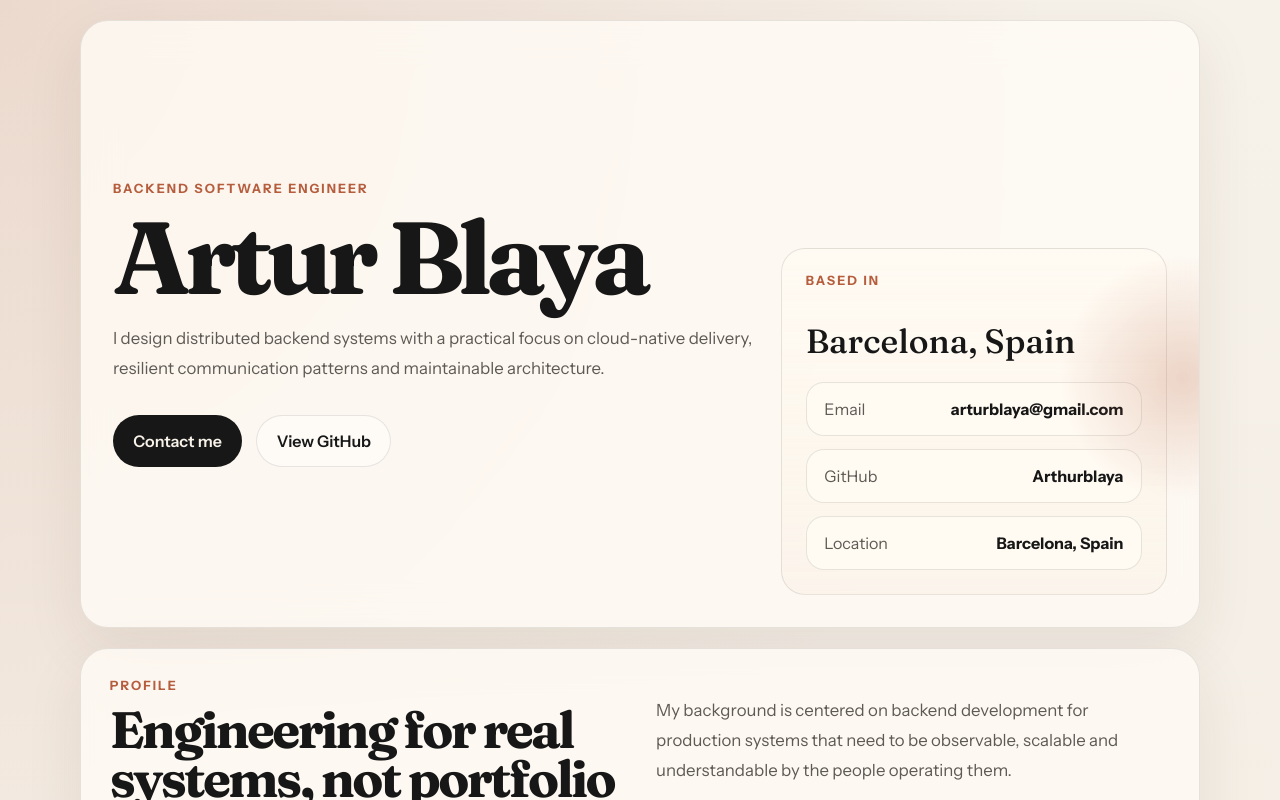
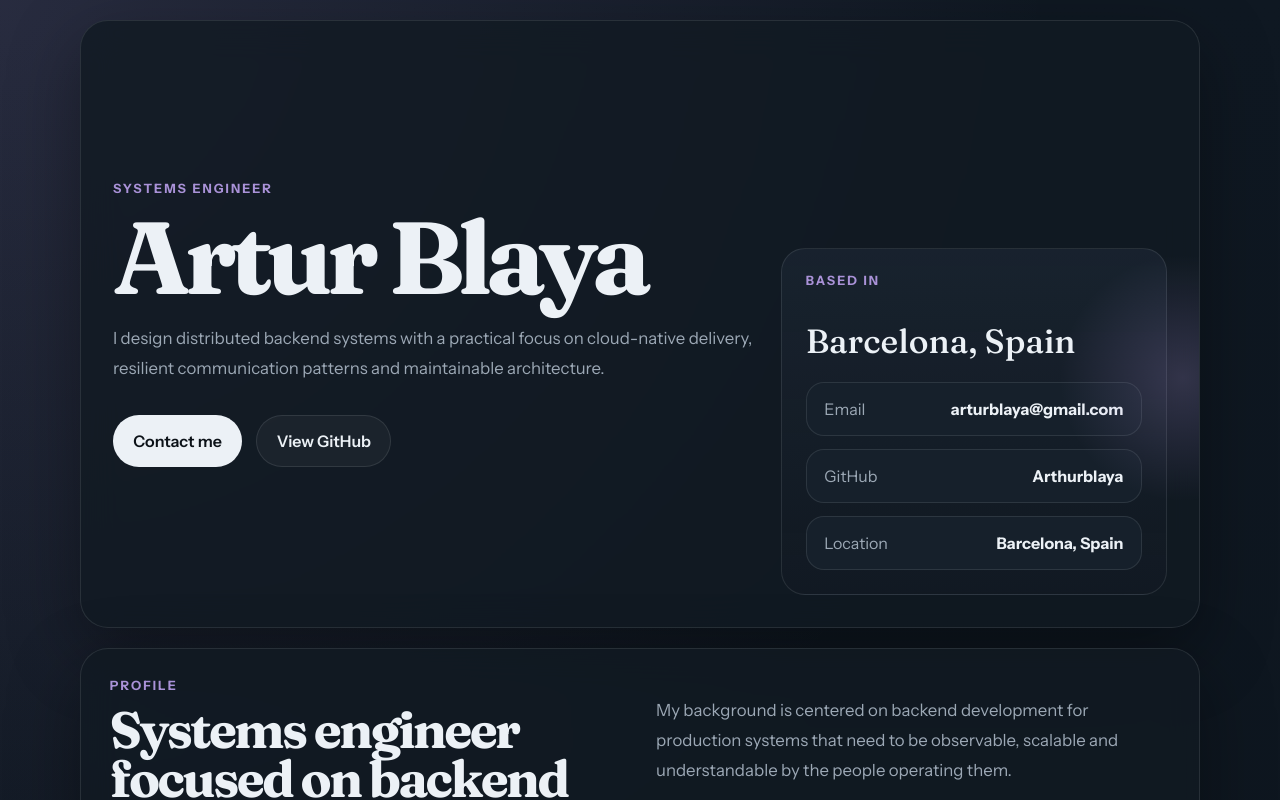
Before and after one commit to Arthurblaya/Cv-Artur-Blaya, an Angular app: page / in a window 1280 px wide. Shown: the top 800 px of the page. Built offline with nearby package versions, Linux system fonts and the light colour scheme.

Commit message:
feat: refresh CV copy and dark theme

```diff
--- a/src/app/app.css
+++ b/src/app/app.css
@@ -34,7 +34,7 @@
   width: 16rem;
   height: 16rem;
   border-radius: 999px;
-  background: radial-gradient(circle, rgba(181, 93, 61, 0.24), transparent 68%);
+  background: radial-gradient(circle, rgba(170, 146, 216, 0.22), transparent 68%);
   pointer-events: none;
 }
 
@@ -113,12 +113,12 @@ h3 {
 
 .button-primary {
   background: var(--text);
-  color: #f8f2e9;
+  color: #0c1218;
 }
 
 .button-secondary {
   border-color: var(--line);
-  background: rgba(255, 255, 255, 0.45);
+  background: rgba(255, 255, 255, 0.04);
 }
 
 .hero-card {
@@ -129,7 +129,7 @@ h3 {
   padding: 1.5rem;
   border-radius: 24px;
   border: 1px solid var(--line);
-  background: linear-gradient(180deg, rgba(255, 250, 242, 0.92), rgba(250, 242, 232, 0.7));
+  background: linear-gradient(180deg, rgba(25, 35, 47, 0.96), rgba(18, 26, 35, 0.84));
 }
 
 .hero-card-value {
@@ -256,7 +256,7 @@ h3 {
 .skill-card {
   padding: 1.25rem;
   border-radius: 22px;
-  background: rgba(255, 251, 245, 0.92);
+  background: rgba(23, 33, 44, 0.92);
   border: 1px solid var(--line);
 }
 
@@ -273,7 +273,7 @@ h3 {
 .tag-list span {
   padding: 0.55rem 0.85rem;
   border-radius: 999px;
-  border: 1px solid rgba(181, 93, 61, 0.16);
+  border: 1px solid rgba(170, 146, 216, 0.2);
   background: var(--accent-soft);
   font-size: 0.95rem;
 }
--- a/src/app/app.html
+++ b/src/app/app.html
@@ -1,7 +1,7 @@
 <main class="page-shell">
   <section class="hero panel">
     <div class="hero-copy">
-      <p class="eyebrow">Backend Software Engineer</p>
+      <p class="eyebrow">Systems Engineer</p>
       <h1>Artur Blaya</h1>
       <p class="lede">
         I design distributed backend systems with a practical focus on cloud-native delivery,
@@ -33,7 +33,7 @@
   <section class="about panel split">
     <div>
       <p class="section-kicker">Profile</p>
-      <h2>Engineering for real systems, not portfolio fiction.</h2>
+      <h2>Systems engineer focused on backend and distributed platforms.</h2>
     </div>
     <div class="section-copy">
       <p>
--- a/src/styles.css
+++ b/src/styles.css
@@ -1,14 +1,14 @@
 :root {
-  color-scheme: light;
-  --bg: #f3ede4;
-  --paper: rgba(255, 252, 246, 0.8);
-  --paper-strong: #fffaf2;
-  --text: #171717;
-  --muted: #5e5a54;
-  --line: rgba(23, 23, 23, 0.1);
-  --accent: #b55d3d;
-  --accent-soft: rgba(181, 93, 61, 0.12);
-  --shadow: 0 20px 60px rgba(59, 40, 28, 0.08);
+  color-scheme: dark;
+  --bg: #0e141b;
+  --paper: rgba(18, 26, 35, 0.82);
+  --paper-strong: #16202b;
+  --text: #ecf1f6;
+  --muted: #9ca8b5;
+  --line: rgba(236, 241, 246, 0.1);
+  --accent: #aa92d8;
+  --accent-soft: rgba(170, 146, 216, 0.12);
+  --shadow: 0 24px 70px rgba(0, 0, 0, 0.35);
 }
 
 * {
@@ -23,9 +23,9 @@ body {
   margin: 0;
   min-width: 320px;
   background:
-    radial-gradient(circle at top left, rgba(181, 93, 61, 0.16), transparent 26%),
-    radial-gradient(circle at right, rgba(85, 108, 125, 0.14), transparent 24%),
-    linear-gradient(180deg, #f6f1e9 0%, #efe6da 100%);
+    radial-gradient(circle at top left, rgba(170, 146, 216, 0.16), transparent 26%),
+    radial-gradient(circle at right, rgba(102, 90, 150, 0.14), transparent 24%),
+    linear-gradient(180deg, #0f1822 0%, #0a1016 100%);
   color: var(--text);
   font-family: "Instrument Sans", "Segoe UI", sans-serif;
 }
```
Also changed, not shown: package.json (+12 -12 lines).
